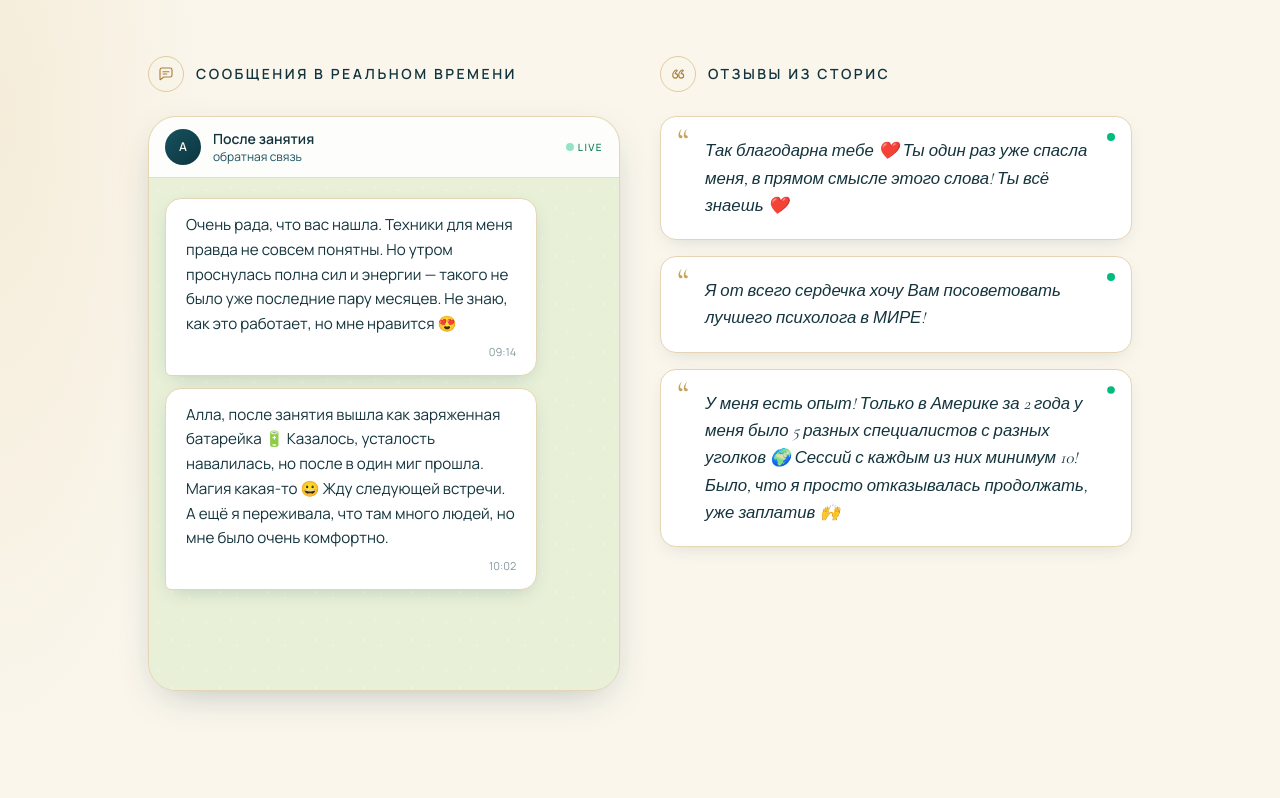
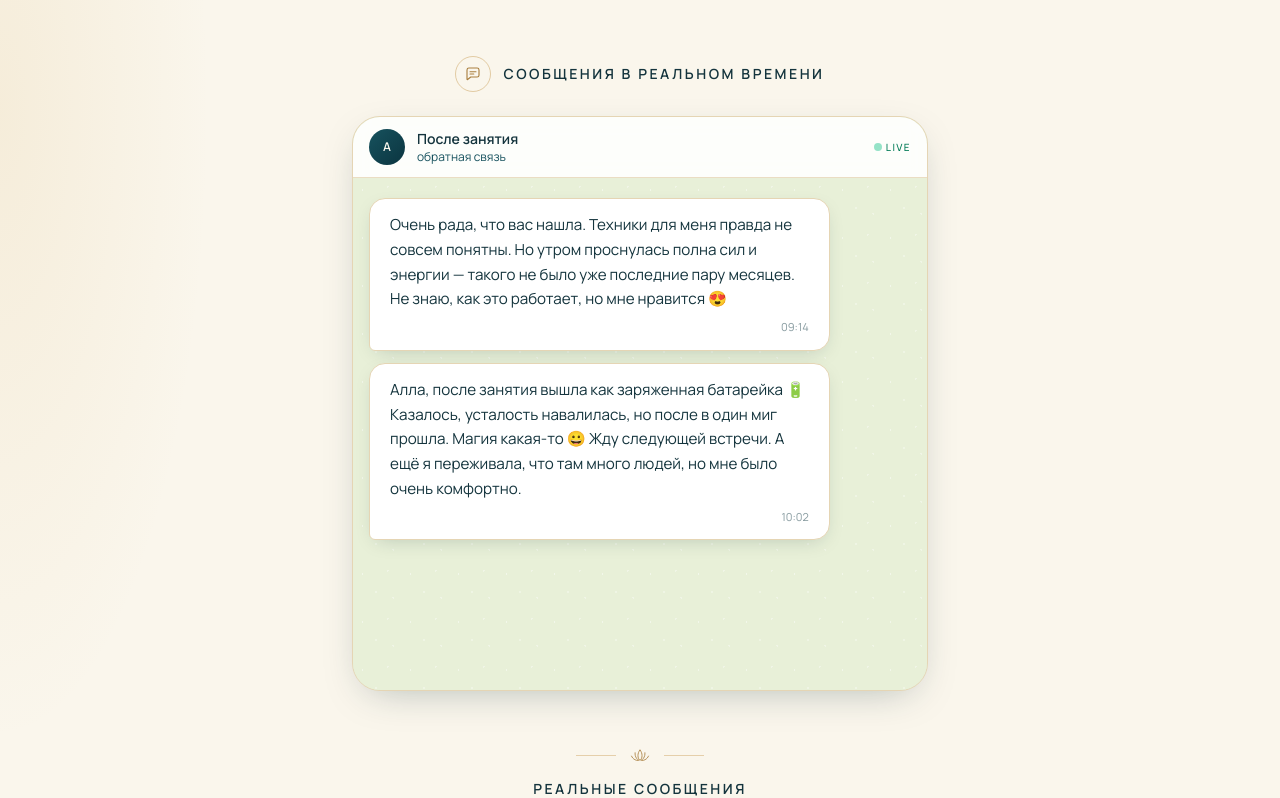
Before and after one commit to QASchoolUSA/Freedom-Inside, a Next.js app: page /ru in a window 1280 px wide. Shown: the part 9980-10778 px from the top of the page. Built offline with nearby package versions, Linux system fonts and the light colour scheme.

Commit message:
Remove story quotes block from testimonials section
Keep only the live chat animation and portrait image gallery.

Co-authored-by: Nikita Bogdanov <QASchoolUSA@users.noreply.github.com>

```diff
--- a/components/sections/Testimonials.tsx
+++ b/components/sections/Testimonials.tsx
@@ -5,9 +5,8 @@ import {
   LiveChatAnimation,
   type ChatConversation,
 } from "@/components/ui/LiveChatAnimation";
-import { LiveQuotesFeed } from "@/components/ui/LiveQuotesFeed";
 import { TestimonialGallery } from "@/components/ui/TestimonialGallery";
-import { IconChat, IconQuote } from "@/components/ui/icons";
+import { IconChat } from "@/components/ui/icons";
 
 const GALLERY_IMAGES = [
   "/images/testimonials/01.jpg",
@@ -21,7 +20,6 @@ const GALLERY_IMAGES = [
 export function Testimonials() {
   const t = useTranslations("testimonials");
   const conversations = t.raw("conversations") as ChatConversation[];
-  const quotes = t.raw("quotes") as string[];
   const galleryAlts = t.raw("galleryAlts") as string[];
 
   const galleryImages = GALLERY_IMAGES.map((src, index) => ({
@@ -48,10 +46,8 @@ export function Testimonials() {
           </p>
         </Reveal>
 
-        <div className="mt-12 grid gap-10 sm:mt-16 md:grid-cols-2">
-          <Reveal>
-            <div>
-              <div className="flex items-center gap-3">
+        <Reveal className="mx-auto mt-12 max-w-xl sm:mt-16">
+          <div className="flex items-center justify-center gap-3">
             <span className="flex h-9 w-9 items-center justify-center rounded-full border border-gold-600/50 text-gold-700">
               <IconChat className="h-4.5 w-4.5" />
             </span>
@@ -63,31 +59,11 @@ export function Testimonials() {
           <div className="mt-6">
             <LiveChatAnimation conversations={conversations} label={t("liveLabel")} />
           </div>
-            </div>
         </Reveal>
 
-          <Reveal delay={0.1}>
-            <div>
-              <div className="flex items-center gap-3">
-                <span className="flex h-9 w-9 items-center justify-center rounded-full border border-gold-600/50 text-gold-700">
-                  <IconQuote className="h-4.5 w-4.5" />
-                </span>
-                <h3 className="text-sm font-semibold uppercase tracking-[0.18em] text-ink">
-                  {t("quotesLabel")}
-                </h3>
-              </div>
-
-              <div className="mt-6">
-                <LiveQuotesFeed quotes={quotes} />
-              </div>
-            </div>
-          </Reveal>
-        </div>
-
         <Reveal delay={0.12} className="mt-14">
-          <div className="flex flex-col items-center text-center sm:flex-row sm:items-end sm:justify-between sm:text-left">
-            <div>
-              <div className="flex items-center justify-center gap-3 sm:justify-start">
+          <div className="text-center">
+            <div className="flex items-center justify-center gap-3">
               <span className="h-px w-10 bg-gold-600/45" />
               <Lotus className="h-4 w-6 text-gold-700" />
               <span className="h-px w-10 bg-gold-600/45" />
@@ -96,7 +72,6 @@ export function Testimonials() {
               {t("galleryLabel")}
             </h3>
             <p className="mt-2 text-sm text-ink-soft">{t("galleryHint")}</p>
-            </div>
           </div>
 
           <div className="mt-7">
--- a/components/ui/LiveQuotesFeed.tsx
+++ /dev/null
@@ -1,75 +0,0 @@
-"use client";
-
-import { motion, useReducedMotion } from "framer-motion";
-import { useEffect, useRef, useState } from "react";
-
-export function LiveQuotesFeed({ quotes }: { quotes: string[] }) {
-  const reduceMotion = useReducedMotion();
-  const containerRef = useRef<HTMLDivElement>(null);
-  const [started, setStarted] = useState(false);
-  const [visibleCount, setVisibleCount] = useState(reduceMotion ? quotes.length : 0);
-
-  useEffect(() => {
-    const node = containerRef.current;
-    if (!node || reduceMotion) return;
-
-    const observer = new IntersectionObserver(
-      ([entry]) => {
-        if (entry?.isIntersecting) setStarted(true);
-      },
-      { threshold: 0.25 }
-    );
-
-    observer.observe(node);
-    return () => observer.disconnect();
-  }, [reduceMotion]);
-
-  useEffect(() => {
-    if (!started || reduceMotion || visibleCount >= quotes.length) return;
-
-    const delay = visibleCount === 0 ? 500 : 1800 + quotes[visibleCount - 1].length * 10;
-    const timer = setTimeout(() => setVisibleCount((count) => count + 1), delay);
-    return () => clearTimeout(timer);
-  }, [started, visibleCount, quotes, reduceMotion]);
-
-  return (
-    <div ref={containerRef} className="space-y-4 [overflow-anchor:none]">
-      {quotes.map((quote, index) => {
-        const isVisible = index < visibleCount;
-
-        return (
-          <motion.figure
-            key={index}
-            initial={false}
-            animate={
-              reduceMotion || isVisible
-                ? { opacity: 1, y: 0 }
-                : { opacity: 0, y: 10 }
-            }
-            transition={{ duration: 0.45, ease: [0.22, 0.61, 0.36, 1] }}
-            aria-hidden={!isVisible}
-            className={`relative rounded-2xl border border-cream-300 bg-white px-6 py-5 shadow-[0_6px_20px_-8px_rgba(20,52,61,0.18)] ${
-              isVisible ? "" : "invisible pointer-events-none"
-            }`}
-          >
-            <span className="absolute left-4 top-1 font-display text-4xl text-gold-600" aria-hidden>
-              “
-            </span>
-            <blockquote className="pl-5 font-display text-[1.02rem] italic leading-relaxed text-ink sm:text-[1.05rem]">
-              {quote}
-            </blockquote>
-            {isVisible && (
-              <motion.span
-                className="absolute right-4 top-4 h-2 w-2 rounded-full bg-emerald-500"
-                initial={{ scale: 0 }}
-                animate={{ scale: 1 }}
-                transition={{ delay: 0.2, type: "spring", stiffness: 420, damping: 18 }}
-                aria-hidden
-              />
-            )}
-          </motion.figure>
-        );
-      })}
-    </div>
-  );
-}
--- a/messages/ru.json
+++ b/messages/ru.json
@@ -135,7 +135,6 @@
     "sub1": "Реальные истории. Настоящие изменения.",
     "sub2": "Живые отзывы.",
     "chatLabel": "Сообщения в реальном времени",
-    "quotesLabel": "Отзывы из сторис",
     "liveLabel": "обратная связь",
     "conversations": [
       {
@@ -214,12 +213,6 @@
         ]
       }
     ],
-    "quotes": [
-      "Так благодарна тебе ❤️ Ты один раз уже спасла меня, в прямом смысле этого слова! Ты всё знаешь ❤️",
-      "Я от всего сердечка хочу Вам посоветовать лучшего психолога в МИРЕ!",
-      "У меня есть опыт! Только в Америке за 2 года у меня было 5 разных специалистов с разных уголков 🌍 Сессий с каждым из них минимум 10! Было, что я просто отказывалась продолжать, уже заплатив 🙌",
-      "Вообще, как я вам уже говорила, я решила обратиться к специалисту. Проработать своё бессознательное. Очень многие моменты для меня стали понятны уже после 1 сессии — Алла очень крутой специалист"
-    ],
     "galleryLabel": "Реальные сообщения",
     "galleryHint": "Листай портретные скрины и открой любой в полный размер",
     "galleryOpen": "Открыть отзыв",
--- a/messages/uk.json
+++ b/messages/uk.json
@@ -135,7 +135,6 @@
     "sub1": "Реальні історії. Справжні зміни.",
     "sub2": "Живі відгуки.",
     "chatLabel": "Повідомлення в реальному часі",
-    "quotesLabel": "Відгуки зі сторіс",
     "liveLabel": "зворотний зв'язок",
     "conversations": [
       {
@@ -214,12 +213,6 @@
         ]
       }
     ],
-    "quotes": [
-      "Так вдячна тобі ❤️ Ти один раз уже врятувала мене, у прямому сенсі цього слова! Ти все знаєш ❤️",
-      "Я від усього серця хочу Вам порадити найкращого психолога у СВІТІ!",
-      "У мене є досвід! Лише в Америці за 2 роки у мене було 5 різних спеціалістів з різних куточків 🌍 Сесій з кожним з них мінімум 10! Бувало, що я просто відмовлялася продовжувати, уже заплативши 🙌",
-      "Взагалі, як я вам уже казала, я вирішила звернутися до спеціаліста. Пропрацювати своє несвідоме. Дуже багато моментів для мене стали зрозумілими уже після 1 сесії — Алла дуже крутий спеціаліст"
-    ],
     "galleryLabel": "Реальні повідомлення",
     "galleryHint": "Гортай портретні скріни і відкрий будь-який на весь екран",
     "galleryOpen": "Відкрити відгук",
```
Lines whose indentation alone changed are shown as unchanged.
